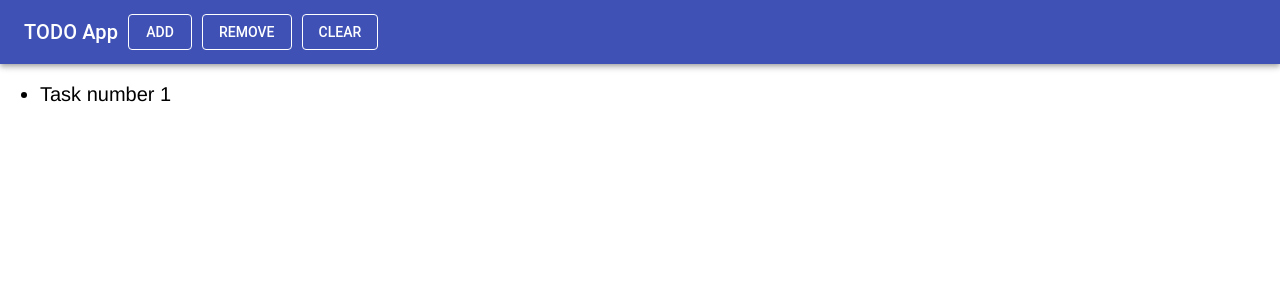
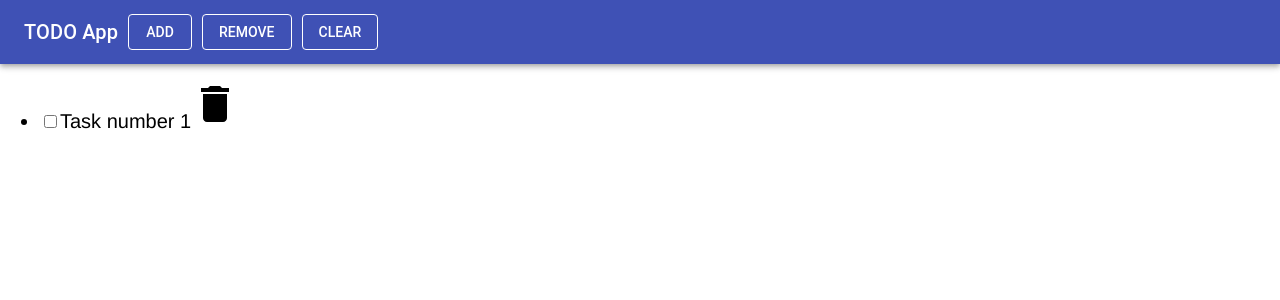
Before and after one commit to Darmun/todo-app, a React (Create React App) app: page / in a window 1280 px wide. Both pictures are taken after a click on the button "ADD". Shown: the top 300 px of the page. Built offline with nearby package versions, Linux system fonts and the light colour scheme.

Commit message:
modification to ListItem and app

```diff
--- a/src/App.js
+++ b/src/App.js
@@ -8,7 +8,7 @@ class App extends Component {
   };
 
   handleAddTask = () => {
-    this.setState(function(prevState) {
+    this.setState((prevState) => {
       const index = prevState.tasks.length + 1;
       const taskString = "Task number " + index;
       return {
@@ -18,7 +18,7 @@ class App extends Component {
   };
 
   handleRemoveTask = () => {
-    this.setState(function(prevState) {
+    this.setState((prevState) => {
       if (prevState.tasks.length > 0) {
         prevState.tasks.length--;
         return {
@@ -29,7 +29,7 @@ class App extends Component {
   };
 
   handleClearList = () => {
-    this.setState(function(prevState) {
+    this.setState((prevState) => {
         prevState.tasks.length = 0;
         return {
           tasks: prevState.tasks
--- a/src/Components/TaskList/ListItem.js
+++ b/src/Components/TaskList/ListItem.js
@@ -1,6 +1,7 @@
 import React from "react";
 import { withStyles } from "@material-ui/core/styles";
 import PropTypes from "prop-types";
+import Delete from "./delete.png"
 
 const styles = {
   listItem: {
@@ -14,7 +15,9 @@ function ListItem(props) {
 
   return (
   <li className={classes.listItem}>
+    <input type="checkbox" />
     {props.children}
+    <img src={Delete} alt="delete"/>
   </li>
   );
 }
```
Also changed, not shown: src/Components/TaskList/delete.png (added).
